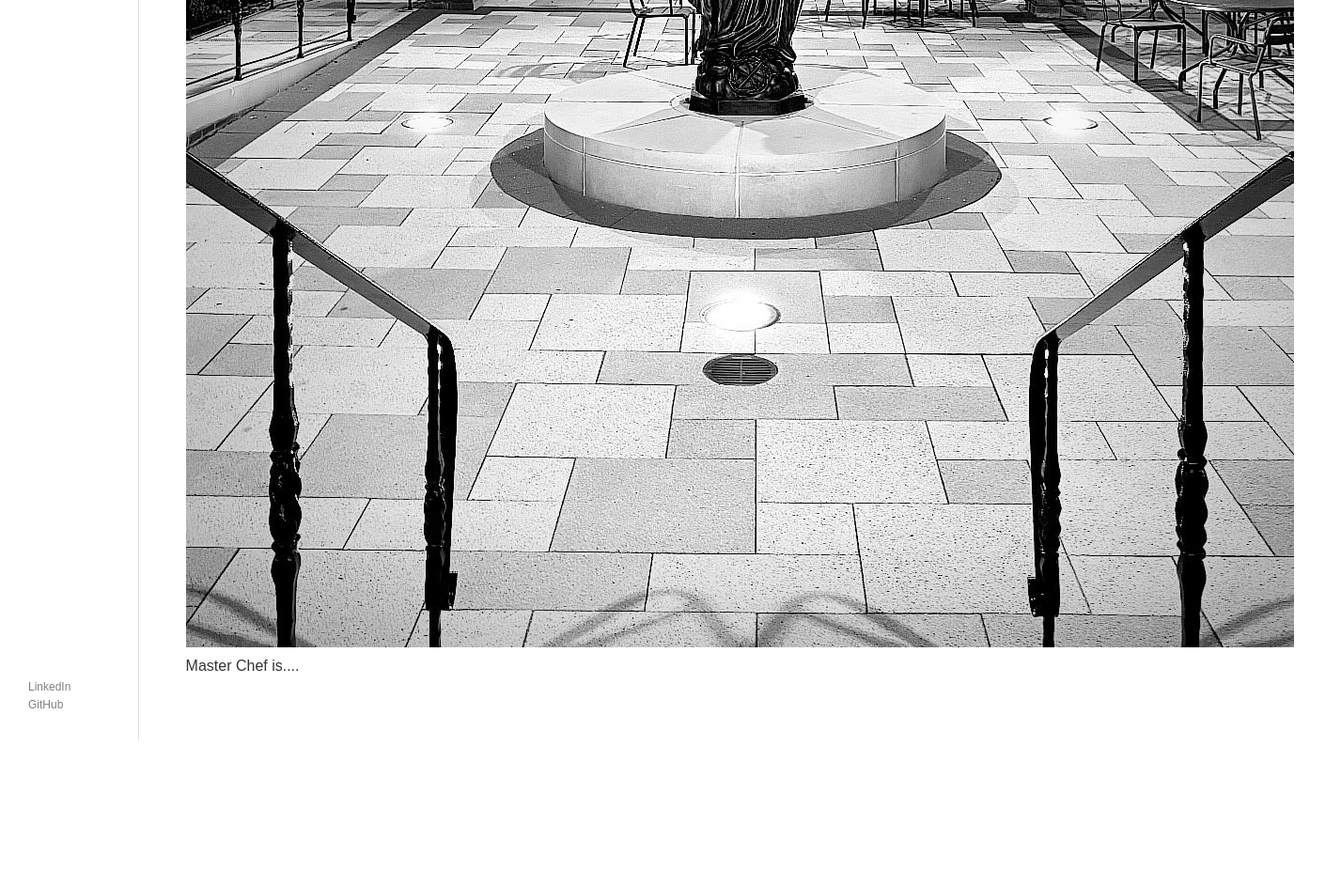
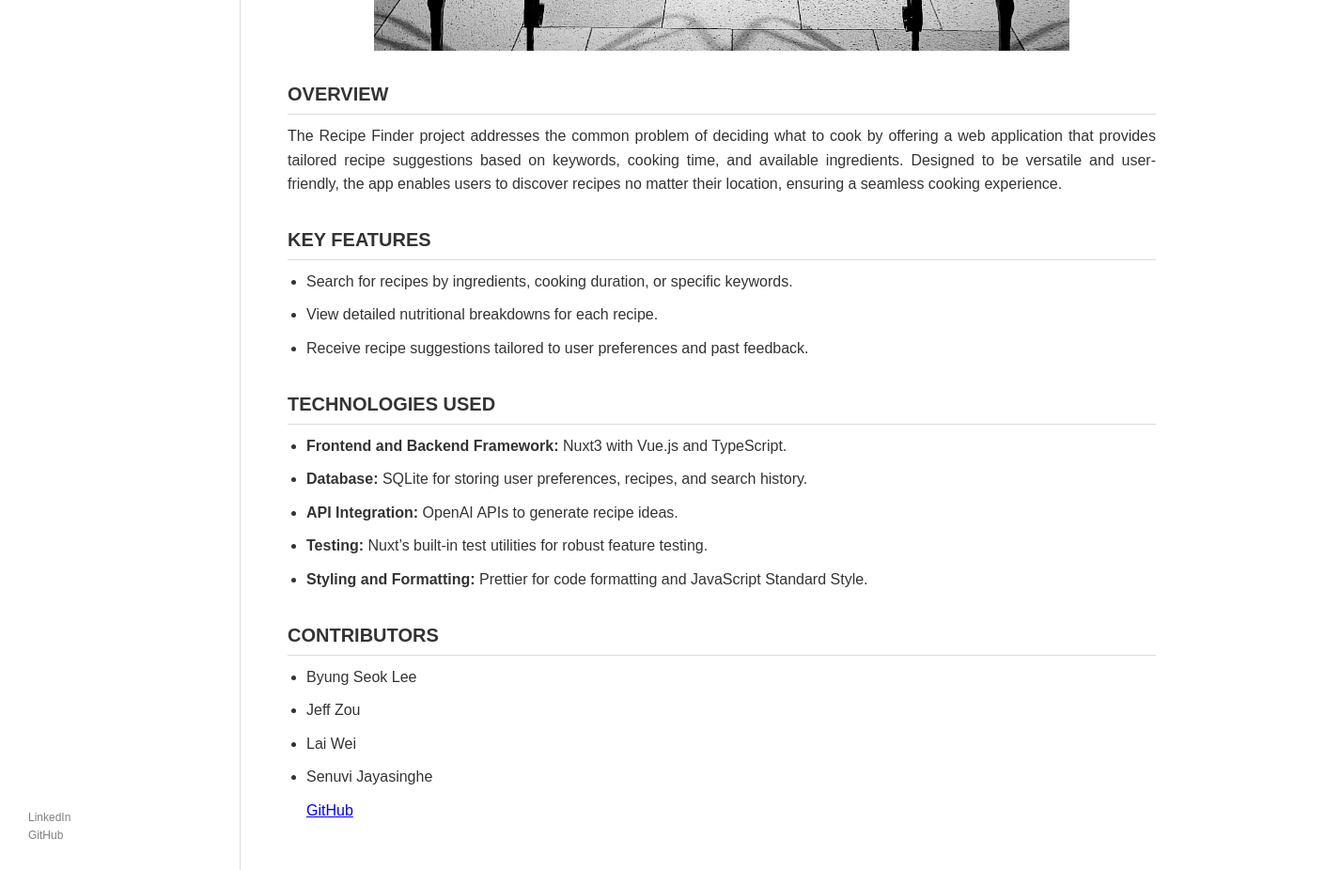
Before and after one commit to senuj05/Portfolio, a plain HTML site: page project2.html in a window 1280 px wide. Shown: the part 1140-2066 px from the top of the page at 94% size, 1427 px wide, since content can reach past the window. Before the commit the page ends 1927 px from the top, so only its background shows below. Drawn offline with Linux system fonts and the light colour scheme.

Commit message:
Updated reserch

```diff
--- a/project2.html
+++ b/project2.html
@@ -23,7 +23,7 @@
                 </ul>
                 <h3>Research</h3>
                 <ul>
-                    <li><a href="research1.html">DINA Model on Rational Knowledge</a></li>
+                    <li><a href="research1.html">DINA FOHM on Rational Knowledge</a></li>
                 </ul>
                 <h3>Gallery</h3>
                 <ul>
@@ -47,10 +47,52 @@
         <!-- Main Content -->
         <main class="content">
             <h1>Master Chef</h1>
-            <img src="images/illini2.jpg" alt="Master Chef Project">
-            <p>
-                Master Chef is....
-            </p>
+            <!-- <img src="images/illini2.jpg" alt="Master Chef Project"> -->
+            <img src="images/illini2.jpg" alt="Master Chef Project" style="width: 80%; height: auto; margin: 0 auto; display: block;">
+            <section>
+                <h2>Overview</h2>
+                <p>
+                    The Recipe Finder project addresses the common problem of deciding what to cook by offering a web application that
+                    provides tailored recipe suggestions based on keywords, cooking time, and available ingredients. Designed to be
+                    versatile and user-friendly, the app enables users to discover recipes no matter their location, ensuring a seamless
+                    cooking experience.
+                </p>
+            </section>
+            <section>
+                <h2>Key Features</h2>
+                <ul>
+                    <li>Search for recipes by ingredients, cooking duration, or specific keywords.</li>
+                    <li>View detailed nutritional breakdowns for each recipe.</li>
+                    <li>Receive recipe suggestions tailored to user preferences and past feedback.</li>
+                </ul>
+            </section>
+            <section>
+                <h2>Technologies Used</h2>
+                <ul>
+                    <li><strong>Frontend and Backend Framework:</strong> Nuxt3 with Vue.js and TypeScript.</li>
+                    <li><strong>Database:</strong> SQLite for storing user preferences, recipes, and search history.</li>
+                    <li><strong>API Integration:</strong> OpenAI APIs to generate recipe ideas.</li>
+                    <li><strong>Testing:</strong> Nuxt’s built-in test utilities for robust feature testing.</li>
+                    <li><strong>Styling and Formatting:</strong> Prettier for code formatting and JavaScript Standard Style.</li>
+                </ul>
+            </section>
+
+            <section>
+                <h2> Contributors</h2>
+                <ul>
+                    <li>Byung Seok Lee</li>
+                    <li>Jeff Zou</li>
+                    <li>Lai Wei</li>
+                    <li>Senuvi Jayasinghe</li>
+                </ul>
+            </section>
+
+            <section>
+                <ul>
+                    <a href="https://github.com/senuj05">GitHub</a>
+                </ul>
+            </section>
+
         </main>
     </div>
 </body>
```
Also changed, not shown: bio.html (+1 -1 lines), contact.html (+1 -1 lines), cv.html (+1 -1 lines), index.html (+1 -1 lines), project1.html (+1 -1 lines), project3.html (+1 -1 lines), project4.html (+12 -2 lines), research.html (+2 -2 lines).
